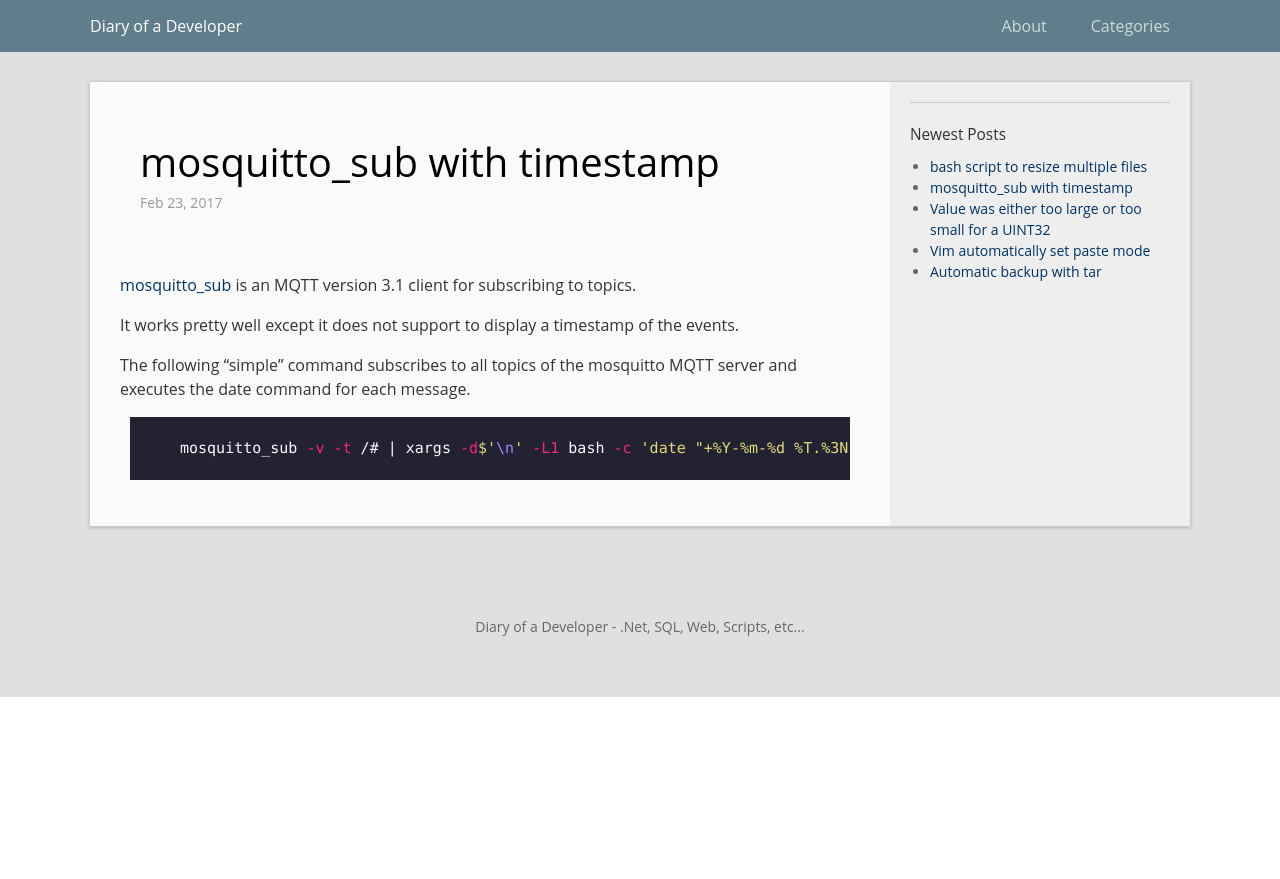
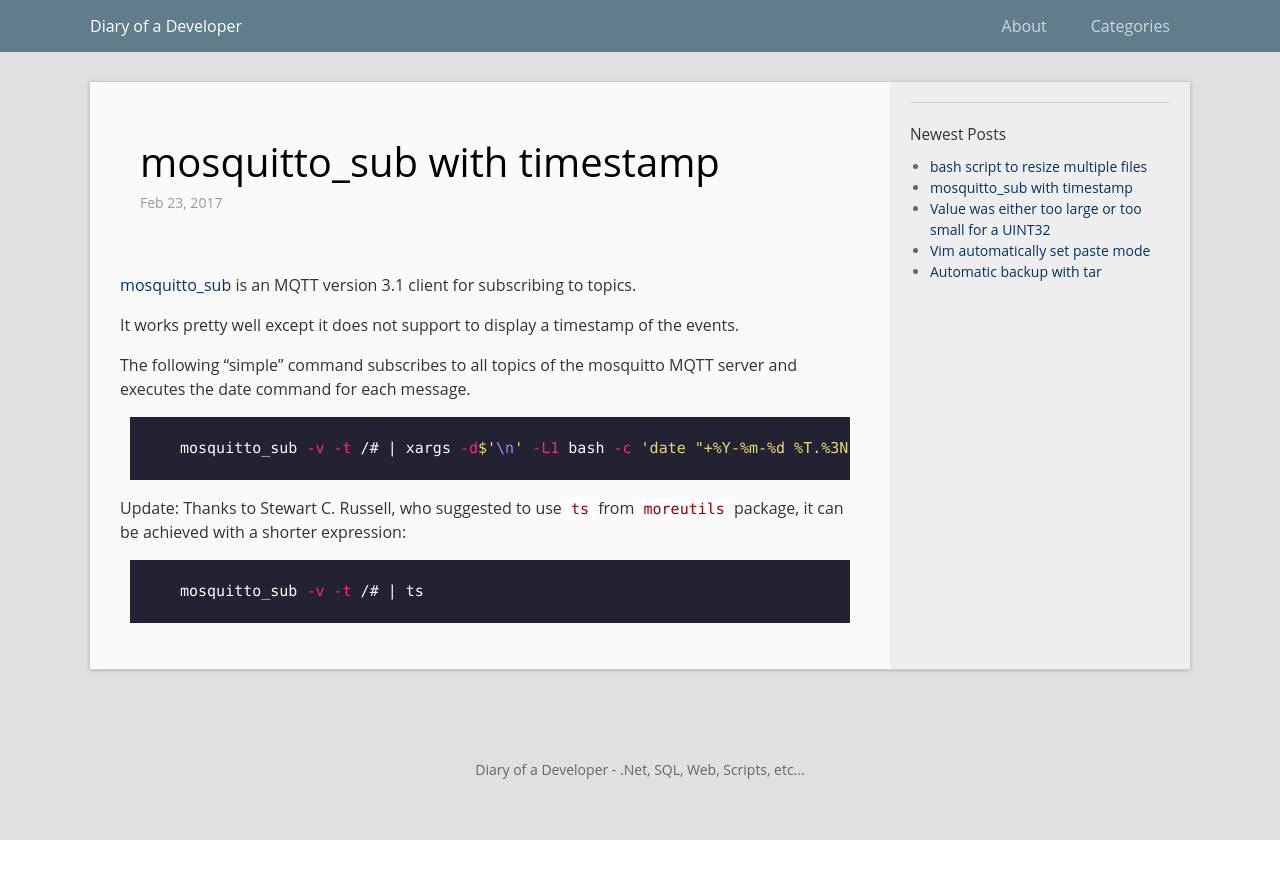
Before and after one commit to szunyog/szunyog.github.io, a Jekyll site: the page built from _posts/2017-02-23-mosquitto_sub-with-timestamp.md, in a window 1280 px wide. Shown: the top 879 px of the page. Built offline with Jekyll 4.4.1, drawn with Linux system fonts in a browser that asks for light colours; comment, search, counter and statistics services are not loaded.

Commit message:
Add mosquitto_sub simper way

```diff
--- a/_posts/2017-02-23-mosquitto_sub-with-timestamp.md
+++ b/_posts/2017-02-23-mosquitto_sub-with-timestamp.md
@@ -17,3 +17,11 @@ executes the date command for each message.
 {% highlight bash %}
 mosquitto_sub -v -t /# | xargs -d$'\n' -L1 bash -c 'date "+%Y-%m-%d %T.%3N $0"'
 {% endhighlight %}
+
+Update:
+Thanks to Stewart C. Russell, who suggested to use `ts` from `moreutils`
+package, it can be achieved with a shorter expression:
+
+{% highlight bash %}
+mosquitto_sub -v -t /# | ts
+{% endhighlight %}
```
